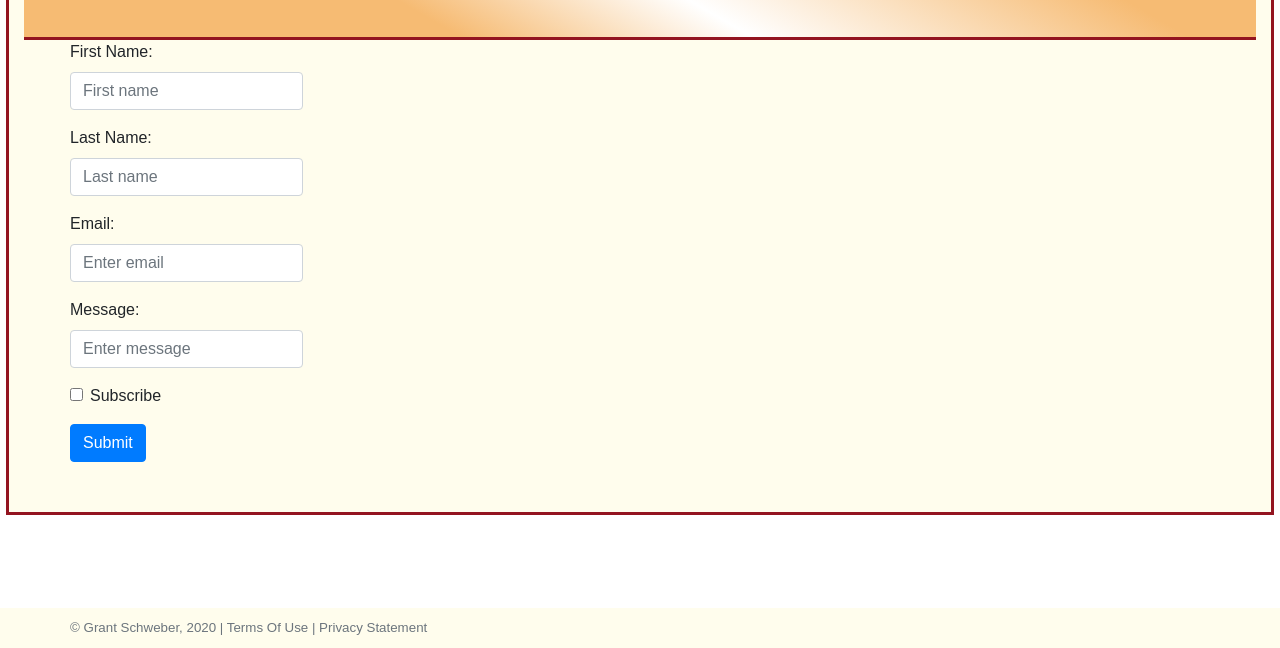
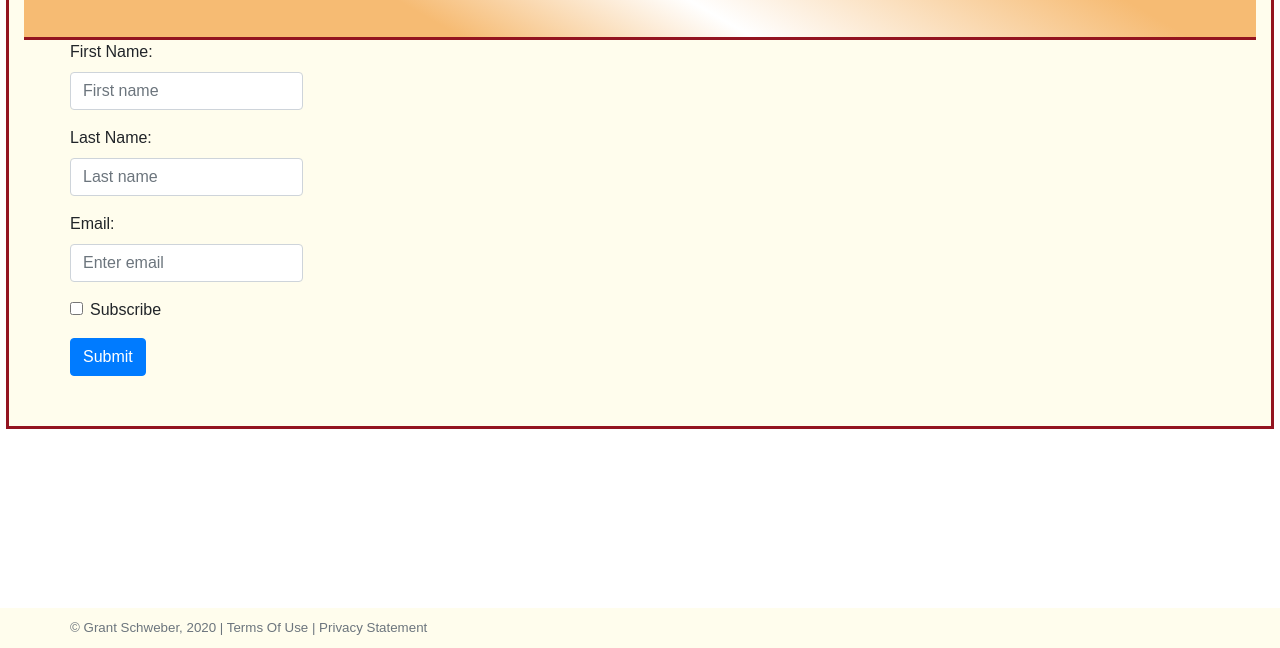
Before and after one commit to gschweber12/ProjectPart4, a plain HTML site: page pages/contact.html in a window 1280 px wide. Shown: the part 152-800 px from the top of the page. Drawn offline with nearby package versions, Linux system fonts and the light colour scheme.

Commit message:
feature: removed message to contact

```diff
--- a/css/main.css
+++ b/css/main.css
@@ -17,6 +17,12 @@ body {
     border: 3px solid #931420;
     padding-bottom: 50px;
     background-color: #fffded;
+    font-size: 12pt;
+}
+
+nav{
+    color: #fffded;
+    font-family: Arial, Helvetica, sans-serif;
 }
 
 header {
--- a/pages/contact.html
+++ b/pages/contact.html
@@ -78,11 +78,6 @@
                     <input type="email" class="form-control" id="email"
                            placeholder="Enter email" name="email">
                 </div>
-                <div class="form-group">
-                    <label for="message">Message:</label>
-                    <input type="text" class="form-control" id="message"
-                           placeholder="Enter message" name="message">
-                </div>
                 <div class="form-group form-check">
                     <label class="form-check-label">
                         <input class="form-check-input"
```
